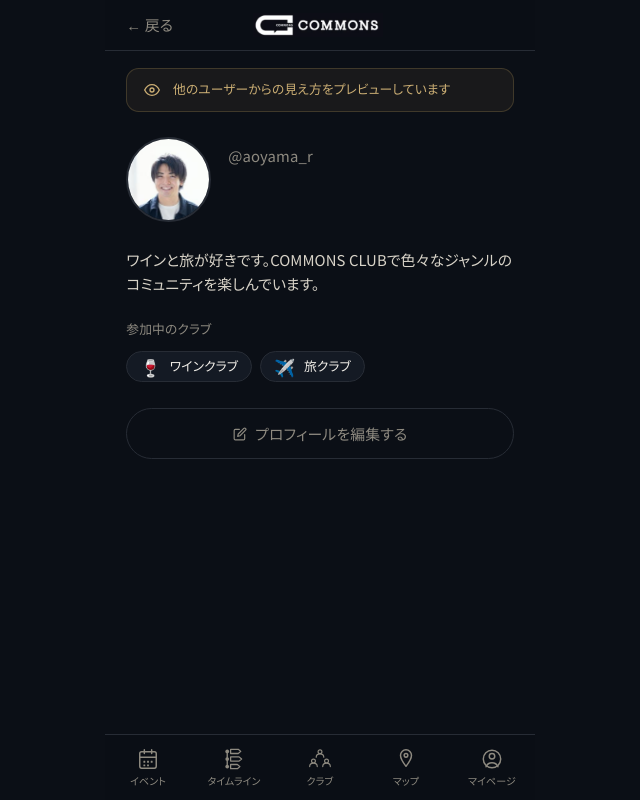
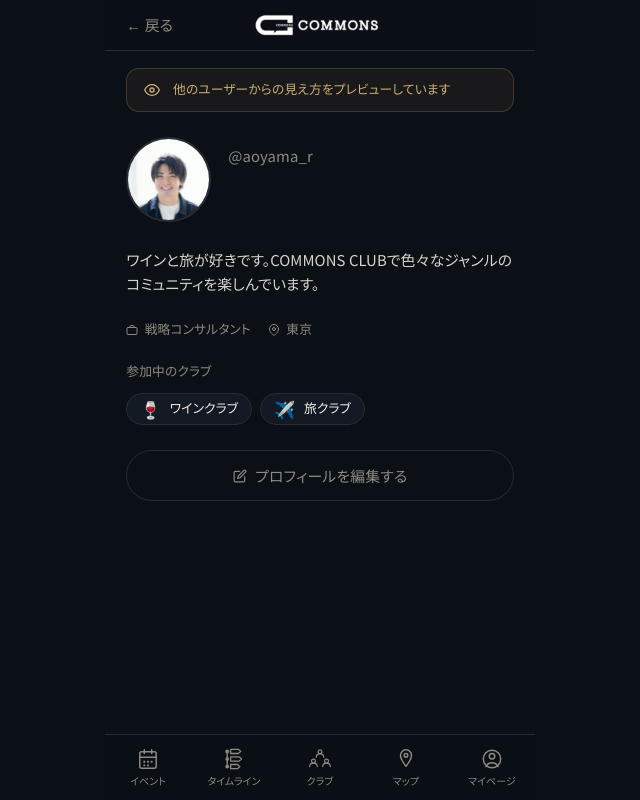
Before and after one commit to manabuono-walkers/commons, a Next.js app: page /profile in a window 1280 px wide. Shown: the whole page, without its empty margins (320-960 px from the left). Built offline with nearby package versions, Linux system fonts and the light colour scheme.

Commit message:
Add job and location to profile view page

```diff
--- a/src/app/profile/page.tsx
+++ b/src/app/profile/page.tsx
@@ -44,6 +44,18 @@
             </p>
           </section>
 
+          {/* 職業・居住地 */}
+          <section className="flex gap-4">
+            <div className="flex items-center gap-1.5 text-xs text-[var(--color-mute)]">
+              <svg width="12" height="12" viewBox="0 0 24 24" fill="none" stroke="currentColor" strokeWidth="2" strokeLinecap="round" strokeLinejoin="round"><rect x="2" y="7" width="20" height="14" rx="2"/><path d="M16 7V5a2 2 0 0 0-2-2h-4a2 2 0 0 0-2 2v2"/></svg>
+              <span className="font-display">戦略コンサルタント</span>
+            </div>
+            <div className="flex items-center gap-1.5 text-xs text-[var(--color-mute)]">
+              <svg width="12" height="12" viewBox="0 0 24 24" fill="none" stroke="currentColor" strokeWidth="2" strokeLinecap="round" strokeLinejoin="round"><path d="M21 10c0 7-9 13-9 13s-9-6-9-13a9 9 0 0 1 18 0z"/><circle cx="12" cy="10" r="3"/></svg>
+              <span className="font-display">東京</span>
+            </div>
+          </section>
+
           {/* 参加クラブ */}
           <section>
             <div className="font-display text-xs text-[var(--color-mute)] mb-3">参加中のクラブ</div>
```
